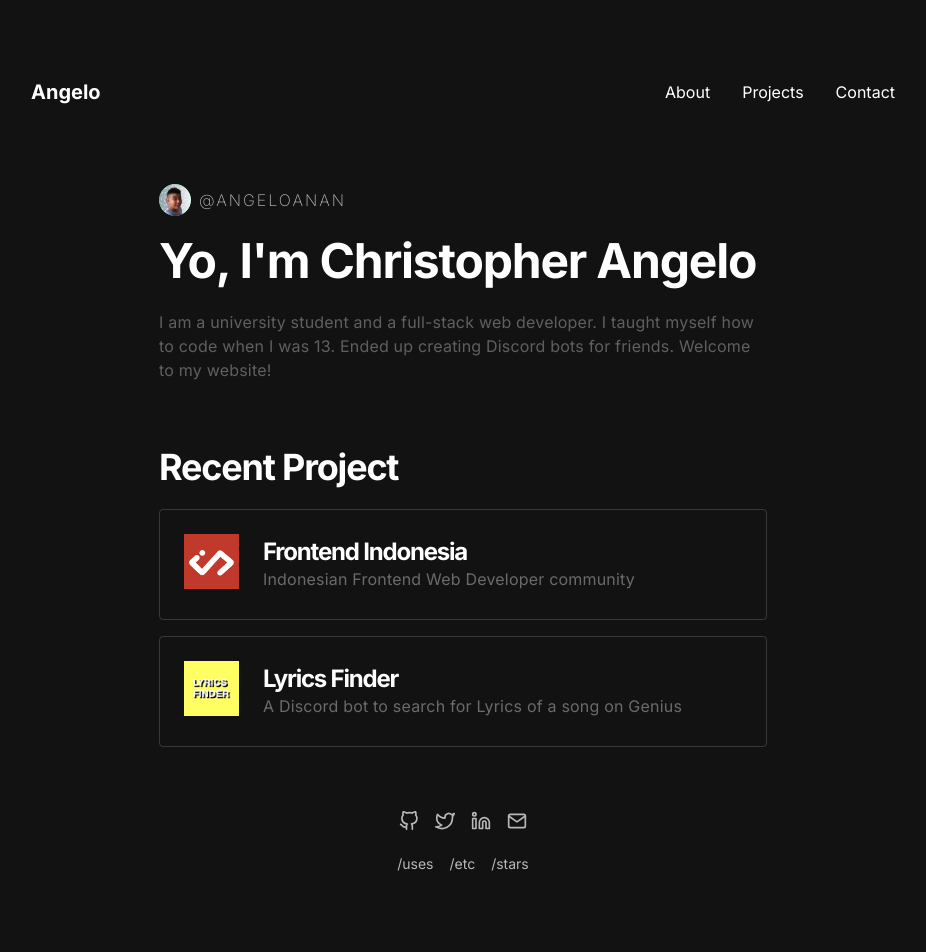
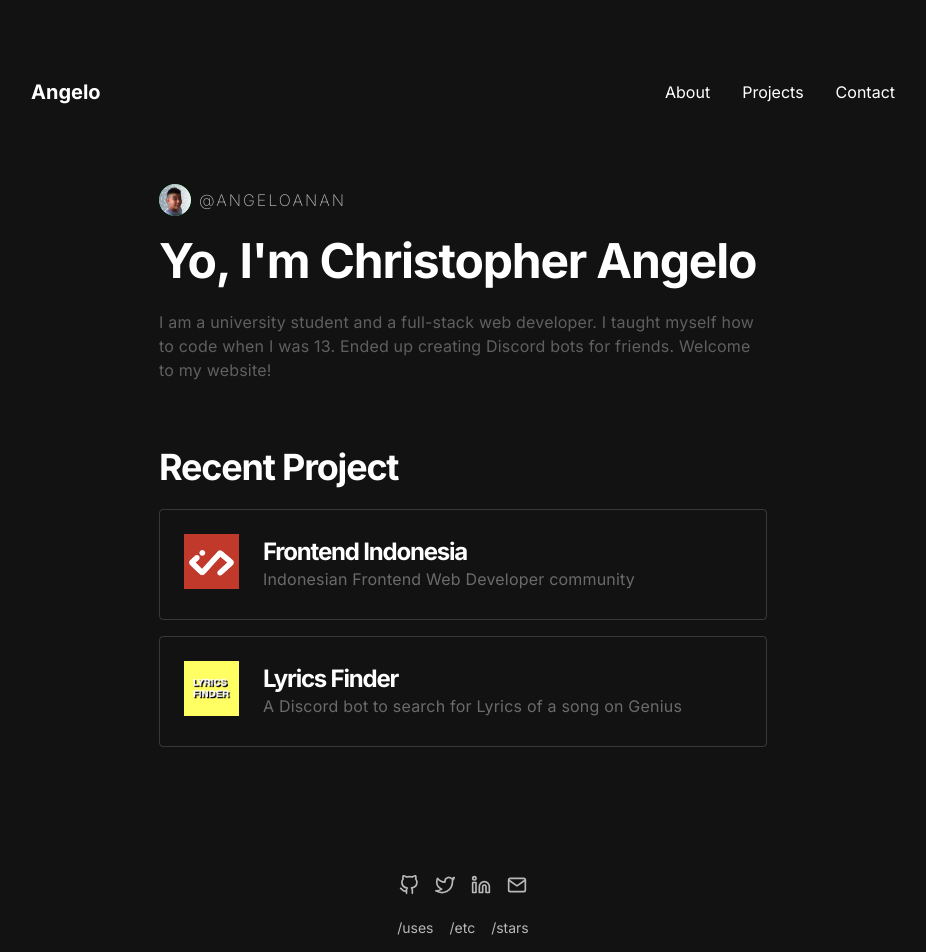
Before and after one commit to angeloanan/angeloanan.xyz, a Next.js app: page / in a window 1280 px wide. Shown: the top 952 px of the page, without its empty margins (177-1103 px from the left). Before the commit the page ends 906 px from the top, so only its background shows below. Built offline with nearby package versions, Linux system fonts and the light colour scheme.

Commit message:
fix(footer): uses chakraui vstack

```diff
--- a/src/components/app-footer.tsx
+++ b/src/components/app-footer.tsx
@@ -1,14 +1,14 @@
 import * as React from 'react'
 
 import { FiGithub, FiLinkedin, FiMail, FiTwitter } from 'react-icons/fi'
-import { HStack, Icon, Link, VisuallyHidden } from '@chakra-ui/react'
+import { HStack, Icon, Link, VStack, VisuallyHidden } from '@chakra-ui/react'
 
 import NextLink from 'next/link'
 import footerLinks from '../_data/footerLinks.json'
 
 const SocialMediaSection: React.FC = () => {
   return (
-    <HStack mb={4} spacing={4} justify='center'>
+    <HStack spacing={4} justify='center'>
       <NextLink href='https://github.com/angeloanan' passHref>
         <a>
           <VisuallyHidden>GitHub</VisuallyHidden>
@@ -39,9 +39,9 @@ const SocialMediaSection: React.FC = () => {
 
 export const AppFooter: React.FC = () => {
   return (
-    <>
+    <VStack as='footer' mt={16} mb={8} spacing={4}>
       <SocialMediaSection />
-      <HStack mb={8} spacing={4} justify='center'>
+      <HStack spacing={4} justify='center'>
         {footerLinks.map(link => (
           <NextLink key={link} href={link} passHref>
             <Link fontSize='sm' opacity={0.7}>
@@ -50,6 +50,6 @@ export const AppFooter: React.FC = () => {
           </NextLink>
         ))}
       </HStack>
-    </>
+    </VStack>
   )
 }
```
